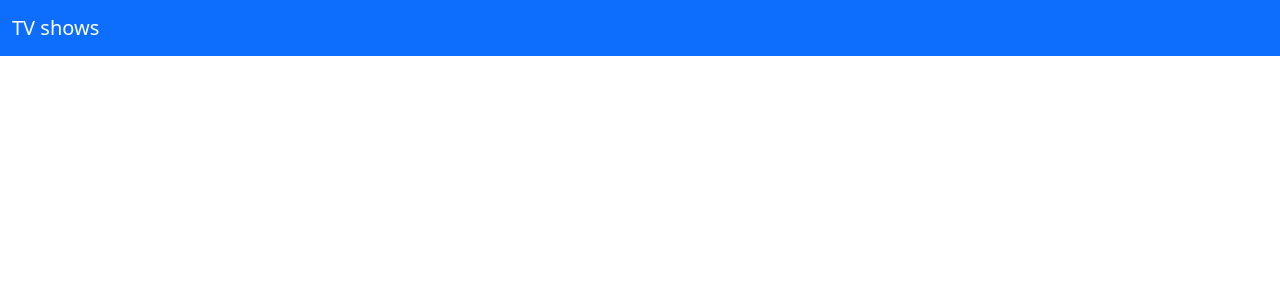
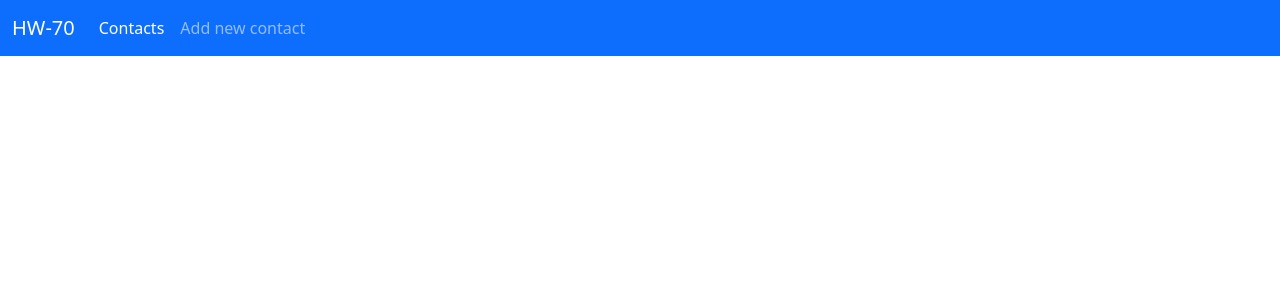
Before and after one commit to aarzybaev/attractor-hw-70, a React (Vite) app: page / in a window 1280 px wide. Shown: the top 300 px of the page. Built offline with nearby package versions, Linux system fonts and the light colour scheme.

Commit message:
created Navbar component

```diff
--- a/src/components/Navbar/Navbar.tsx
+++ b/src/components/Navbar/Navbar.tsx
@@ -4,8 +4,17 @@ const Navbar: React.FC = () => {
   return (
     <nav className="navbar navbar-expand-lg navbar-dark bg-primary">
       <div className="container-fluid">
-        <span className="navbar-brand"><NavLink className="nav-link" to="/">TV shows</NavLink></span>
+        <span className="navbar-brand">HW-70</span>
         <div className="collapse navbar-collapse">
+          <ul className="navbar-nav mr-auto">
+            <li className="nav-item">
+              <NavLink className="nav-link" to="/">Contacts</NavLink>
+            </li>
+            <li className="nav-item">
+              <NavLink className="nav-link" to="/new-contact">Add new contact</NavLink>
+            </li>
+
+          </ul>
         </div>
       </div>
     </nav>
```
